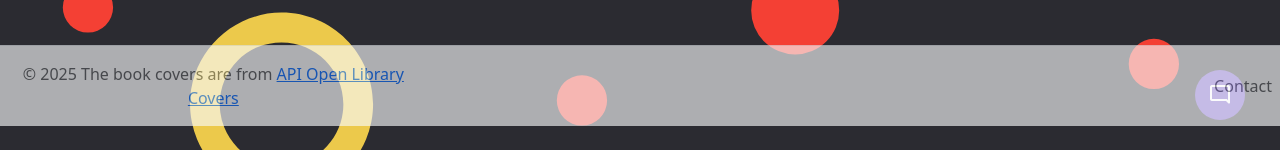
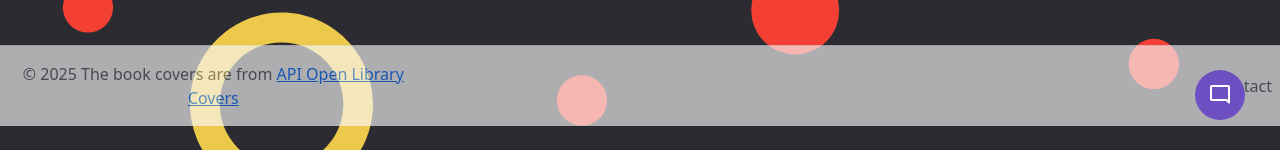
Before and after one commit to NatKacz99/library, a React (Vite) app in the folder frontend/library-fronted/: page / in a window 1280 px wide. Shown: the part 650-800 px from the top of the page. Built offline with nearby package versions, Linux system fonts and the light colour scheme; no server answers.

Commit message:
update styling chatbot

```diff
--- a/frontend/library-fronted/src/components/App/App.css
+++ b/frontend/library-fronted/src/components/App/App.css
@@ -31,7 +31,8 @@ body {
   background: #6D4FC2;
   align-items: center;
   justify-content: center;
-  transition: all 0.2s ease
+  transition: all 0.2s ease;
+  z-index: 10001
 }
 
 #chatbot-toggler span {
@@ -58,13 +59,15 @@ body {
   transform-origin: bottom right;
   box-shadow: 0 0 128px 0 rgba(0, 0, 0, 0.1),
     0 32px 64px -48px rgba(0, 0, 0, 0.5);
-  transition: all 0.1s ease
+  transition: all 0.1s ease;
+  z-index: 10000;
 }
 
 .chatbot-popup.show-chatbot {
   opacity: 1;
   transform: scale(1);
   pointer-events: auto;
+  z-index: 10000;
 }
 
 .chatbot-popup .chat-header {
@@ -151,7 +154,8 @@ body {
   max-width: 75%;
   word-wrap: break-word;
   white-space: pre-line;
-  font-size: 0.95rem
+  font-size: 0.95rem;
+  text-align: left;
 }
 
 .chat-body .bot-message .message-text {
```
